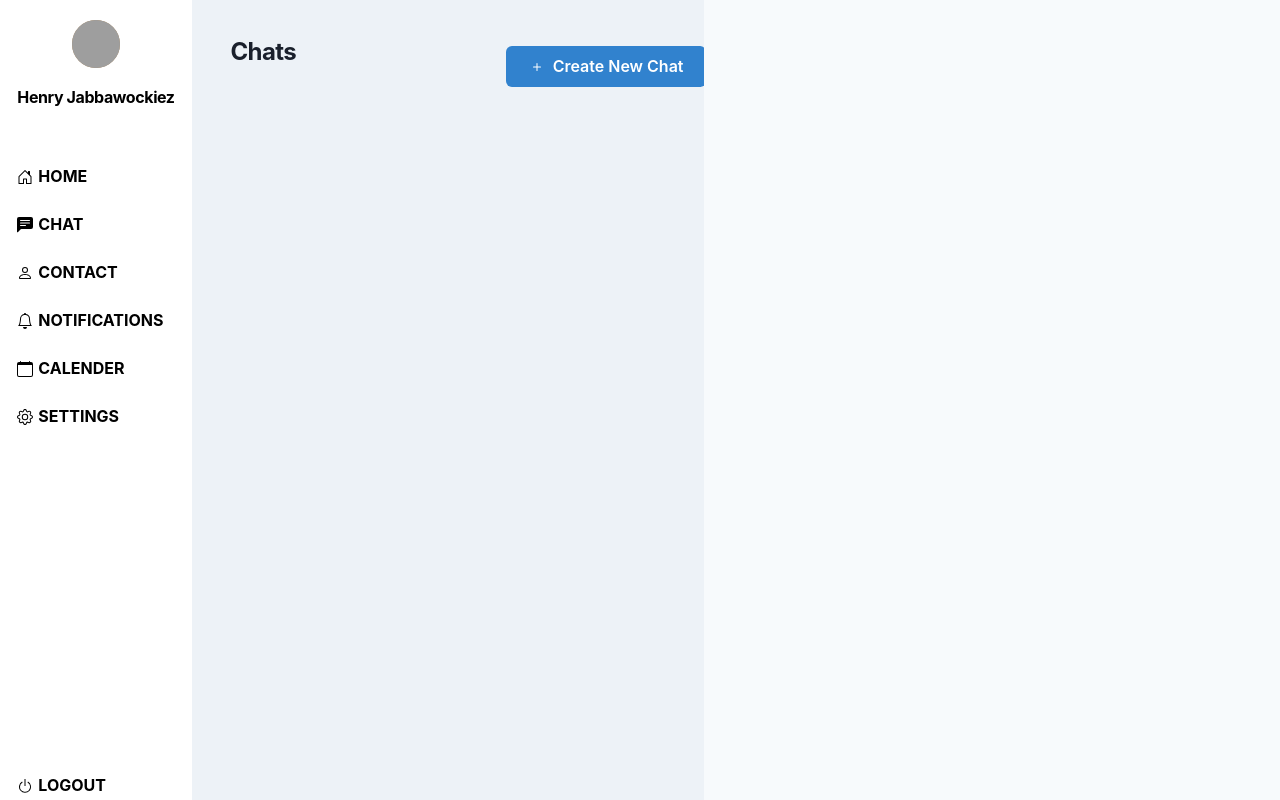
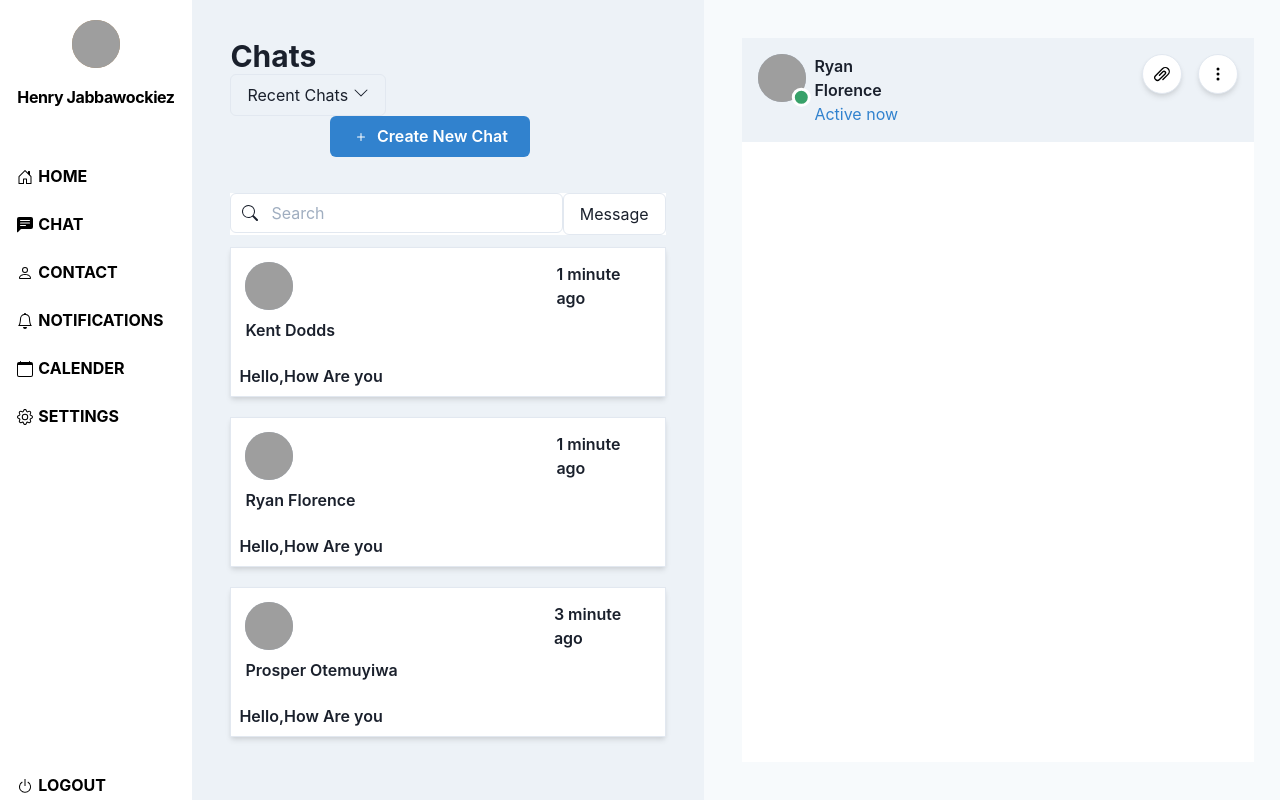
Before and after one commit to BENCYPHILIP/ChatApp, a React (Create React App) app: page / in a window 1280 px wide. Built offline with nearby package versions, Linux system fonts and the light colour scheme; grey boxes are pictures that could not be loaded.

Commit message:
Chat Section list created

```diff
--- a/package.json
+++ b/package.json
@@ -3,6 +3,7 @@
   "version": "0.1.0",
   "private": true,
   "dependencies": {
+    "@chakra-ui/icons": "^1.1.5",
     "@chakra-ui/react": "^1.8.3",
     "@emotion/react": "^11.7.1",
     "@emotion/styled": "^11.6.0",
--- /dev/null
+++ b/src/components/Chatlist.tsx
@@ -0,0 +1,19 @@
+import { Text,Flex,Box,Avatar} from '@chakra-ui/react'
+
+const Chatlist = (props:any) => {
+    return(
+        <Flex height="170px" width="100%" align="flex-start" pt={3} flexDir={'column'} >
+            <Box overflow="auto" bg="white" shadow='md' borderWidth='1px' >
+                <Flex justifyContent="space-between" p={3.5} >
+                    <Box w={80}>
+                        <Avatar src={props.photo} />
+                            <Text fontWeight={'semibold'} size="md" mt={2}>{props.name}</Text>
+                    </Box>
+                            <Text fontWeight={'semibold'} size="md" >{props.time}</Text>
+                </Flex>
+                <Text fontWeight={'semibold'} size="md" p={2}>{props.message}</Text>
+            </Box>
+      </Flex>
+    )
+}
+export default Chatlist;
--- a/src/components/Chatsection.tsx
+++ b/src/components/Chatsection.tsx
@@ -1,42 +1,75 @@
-import { Button, InputGroup, InputLeftElement} from '@chakra-ui/react'
+import { Button, Icon,InputGroup, InputLeftElement, Box, Menu, MenuButton, MenuList, MenuItem, Input} from '@chakra-ui/react'
 import {Flex, Heading} from '@chakra-ui/react';
-import { BsPlus, BsSearch } from "react-icons/bs";
-
+import { BsChevronDown, BsPlus, BsSearch } from "react-icons/bs";
+import Chatlist from './Chatlist';
+import person from '../person';
 const Chatssection = () => {
 
     return (
-
         <Flex w="40%" p="3%" flexDir={'column'} overflow="auto" minH={'100vh'} backgroundColor="#EDF2F7">
-        <Flex >
-                       <Flex >
-                       <Heading fontSize="2xl" letterSpacing="tight">
+        <Box>
+            <Heading fontSize="3xl">
               Chats
             </Heading>
-
-                       </Flex>
-                       <Flex ml={210} mt={2}>
-                       <Button leftIcon={<BsPlus/>}  style={{width: "200px",height: "40.57px"}} colorScheme='blue' variant='solid'>
+            <Menu>
+              <MenuButton
+                px={4}
+                py={2}
+                transition="all 0.2s"
+                rounded="md"
+                borderWidth="1px"
+                _hover={{ bg: "gray.100" }}
+                _expanded={{ bg: "red.200" }}
+                _focus={{ outline: 0, boxShadow: "outline" }}
+              >
+                Recent Chats <Icon as={BsChevronDown} />
+              </MenuButton>
+              <MenuList>
+                <MenuItem>Find Chat</MenuItem>
+                <MenuItem>New Chat</MenuItem>
+              </MenuList>
+            </Menu>
+            <Button leftIcon={<BsPlus/>}  mb={9} ml={100} style={{width: "200px",height: "40.57px"}} colorScheme='blue' variant='solid'>
                             Create New Chat
             </Button>
-
-                       </Flex>
-
-        </Flex>
-
-        <Flex alignContent={'center'} p={5}>
-          {/* <InputGroup bgColor={"#fff"} mb={'6'} border="none" borderColor={"#fff"}  mr={2}> */}
-            {/* <InputLeftElement pointerEvents={"none"}  children={<BsSearch color="gray"/>}/> */}
-            {/* <input type="text" placeholder="search" /> */}
-
-          {/* </InputGroup> */}
-
+        </Box>
+        <Box>
+        <InputGroup style={{ background: "white"}}>
+          <InputLeftElement pointerEvents="none" children={<Icon as={BsSearch} />}/>
+          <Input type="text" placeholder="Search" />
+          <Menu>
+              <MenuButton
+                px={4}
+                py={2}
+                transition="all 0.2s"
+                rounded="md"
+                borderWidth="1px"
+                bg={"white"}
+                _hover={{ bg: "white" }}
+                _expanded={{ bg: "red.200" }}
+                _focus={{ outline: 0, boxShadow: "outline" }}
+              >
+                Message
+              </MenuButton>
+              <MenuList>
+                <MenuItem>Find Chat</MenuItem>
+                <MenuItem>New Chat</MenuItem>
+              </MenuList>
+            </Menu>
+        </InputGroup>
+        </Box>
+      <Flex>
+      <Box>
+          {person.map((details:any) => (
+           <Chatlist
+             name={details.name}
+              time={details.time}
+              message={details.message}
+              photo={details.photourl}></Chatlist>
+          ))}
+        </Box>
       </Flex>
 </Flex>
-
-
-
-
-
     )
 
 }
--- a/src/components/Messages.tsx
+++ b/src/components/Messages.tsx
@@ -1,15 +1,40 @@
 
-import { Flex} from '@chakra-ui/react';
+import { Avatar, Box,Text, Flex, AvatarBadge, Circle, Icon} from '@chakra-ui/react';
+import { AttachmentIcon } from '@chakra-ui/icons'
+import { BsThreeDotsVertical } from 'react-icons/bs';
 
 const Messages =()=>{
 
     return (
+      <Flex w="45%" p="3%" flexDir={'column'} overflow="auto" backgroundColor="#F7FAFC" >
+          <Box minW={'lg'} minH={'100%'} bg="white">
+                <Box bg="gray.100" p={4} display="flex" >
+                      <Avatar src="https://bit.ly/ryan-florence" >
+                      <AvatarBadge boxSize='1em' bg='green.500' />
+                      </Avatar>
+                      <Box pl={2}>
+                        <Text fontWeight={'semibold'} size="md">Ryan Florence</Text>
+                        <Text size="md" color="blue.500">Active now</Text>
+                      </Box>
+                 <Box pl={60} >
+                 <Flex >
 
-        <Flex w="45%" p="3%" flexDir={'column'} overflow="auto" backgroundColor="#F7FAFC" >
+                      <Circle size="40px" bg="white" color="black" shadow='md' borderWidth='1px'>
+                        <Icon as={AttachmentIcon} />
+                      </Circle>
+                  </Flex>
+                 </Box>
 
-        </Flex>
+                  <Flex pl={'1em'}>
+                      <Circle size="40px" bg="white" color="black" shadow='md' borderWidth='1px'>
+                        <Icon as={BsThreeDotsVertical} />
+                      </Circle>
 
+
+                  </Flex>
+                </Box>
+          </Box>
+      </Flex>
     )
 }
-
 export default Messages;
--- a/src/components/Sidemenu.tsx
+++ b/src/components/Sidemenu.tsx
@@ -1,5 +1,5 @@
-import {  Avatar, Button, Icon, Link } from '@chakra-ui/react'
-import {BsBell, BsCalendar, BsFillChatLeftTextFill, BsGear, BsHouseDoor, BsPerson, BsPlus, BsPower} from 'react-icons/bs'
+import {  Avatar, Icon, Link } from '@chakra-ui/react'
+import {BsBell, BsCalendar, BsFillChatLeftTextFill, BsGear, BsHouseDoor, BsPerson, BsPower} from 'react-icons/bs'
 import {Flex, Heading} from '@chakra-ui/react';
 
 const Sidemenu=()=>{
--- /dev/null
+++ b/src/person.tsx
@@ -0,0 +1,20 @@
+export default[
+    {
+      "name": "Kent Dodds",
+      "time": "1 minute ago",
+      "message": "Hello,How Are you",
+      "photourl": "https://bit.ly/kent-c-dodds"
+    },
+    {
+      "name": "Ryan Florence",
+      "time": "1 minute ago",
+      "message": "Hello,How Are you",
+      "photourl": "https://bit.ly/ryan-florence"
+    },
+    {
+      "name": "Prosper Otemuyiwa",
+      "time": "3 minute ago",
+      "message": "Hello,How Are you",
+      "photourl": "https://bit.ly/prosper-baba"
+    }
+  ]
```
Also changed, not shown: 1 other file (tests, documents, lock files or other folders). Lines whose indentation alone changed are shown as unchanged.
